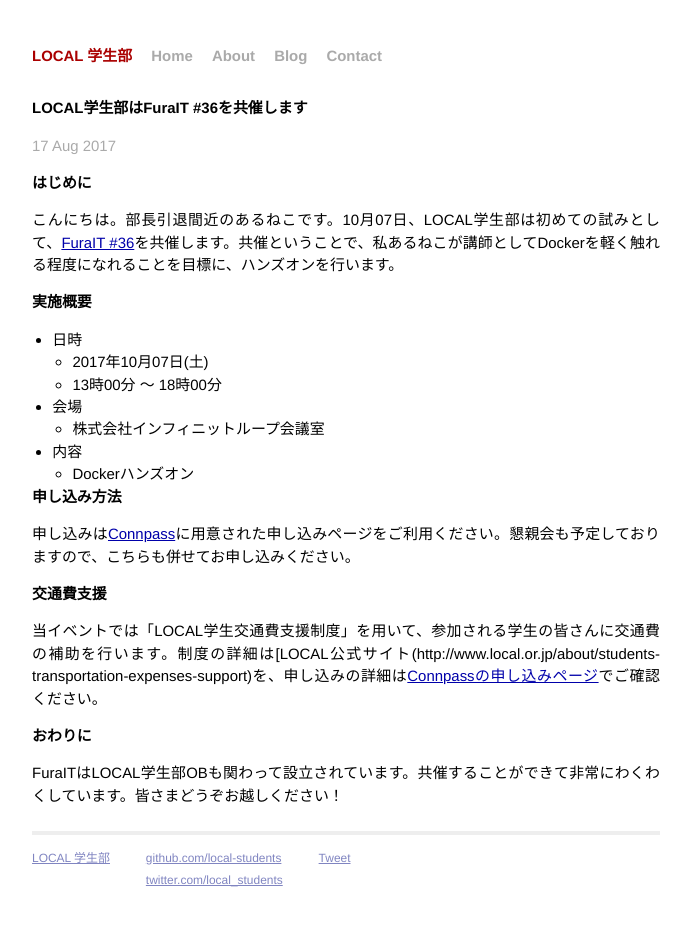
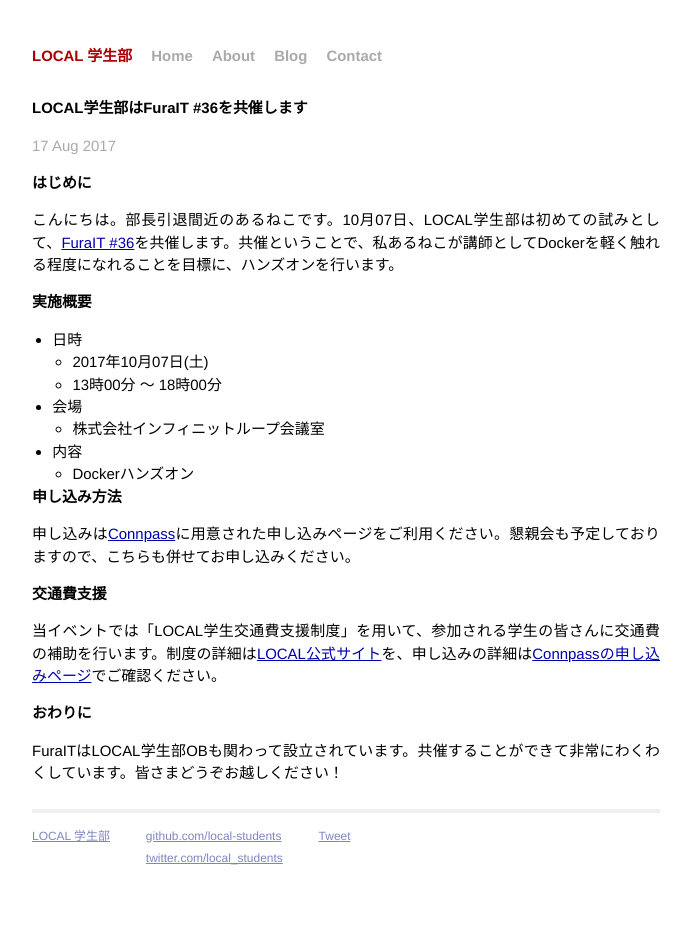
Before and after one commit to local-students/local-students.github.io, a Jekyll site: the page built from _posts/2017-08-17-furait36.markdown, in a window 1280 px wide. Shown: the whole page, without its empty margins (294-985 px from the left). Built offline with Jekyll 4.4.1, drawn with Linux system fonts in a browser that asks for light colours; Markdown is read by kramdown in place of the engine named in the settings; comment, search, counter and statistics services are not loaded; some of the changed lines change nothing that is shown.

Commit message:
Markdownのtypoを修正

```diff
--- a/_posts/2017-08-17-furait36.markdown
+++ b/_posts/2017-08-17-furait36.markdown
@@ -21,7 +21,7 @@ categories: MTG
 申し込みは[Connpass](https://furait.connpass.com/event/64481/)に用意された申し込みページをご利用ください。懇親会も予定しておりますので、こちらも併せてお申し込みください。
 
 # 交通費支援
-当イベントでは「LOCAL学生交通費支援制度」を用いて、参加される学生の皆さんに交通費の補助を行います。制度の詳細は[LOCAL公式サイト(http://www.local.or.jp/about/students-transportation-expenses-support)を、申し込みの詳細は[Connpassの申し込みページ](https://furait.connpass.com/event/64481/)でご確認ください。
+当イベントでは「LOCAL学生交通費支援制度」を用いて、参加される学生の皆さんに交通費の補助を行います。制度の詳細は[LOCAL公式サイト](http://www.local.or.jp/about/students-transportation-expenses-support)を、申し込みの詳細は[Connpassの申し込みページ](https://furait.connpass.com/event/64481/)でご確認ください。
 
 # おわりに
 FuraITはLOCAL学生部OBも関わって設立されています。共催することができて非常にわくわくしています。皆さまどうぞお越しください！
```
